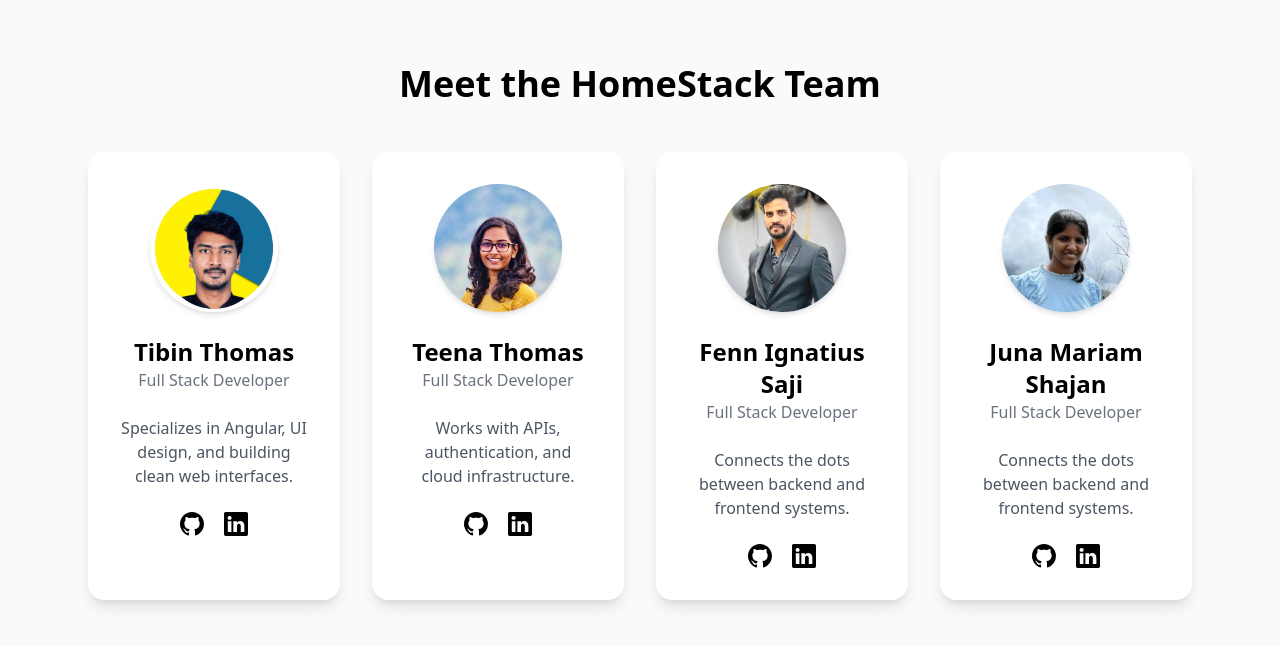
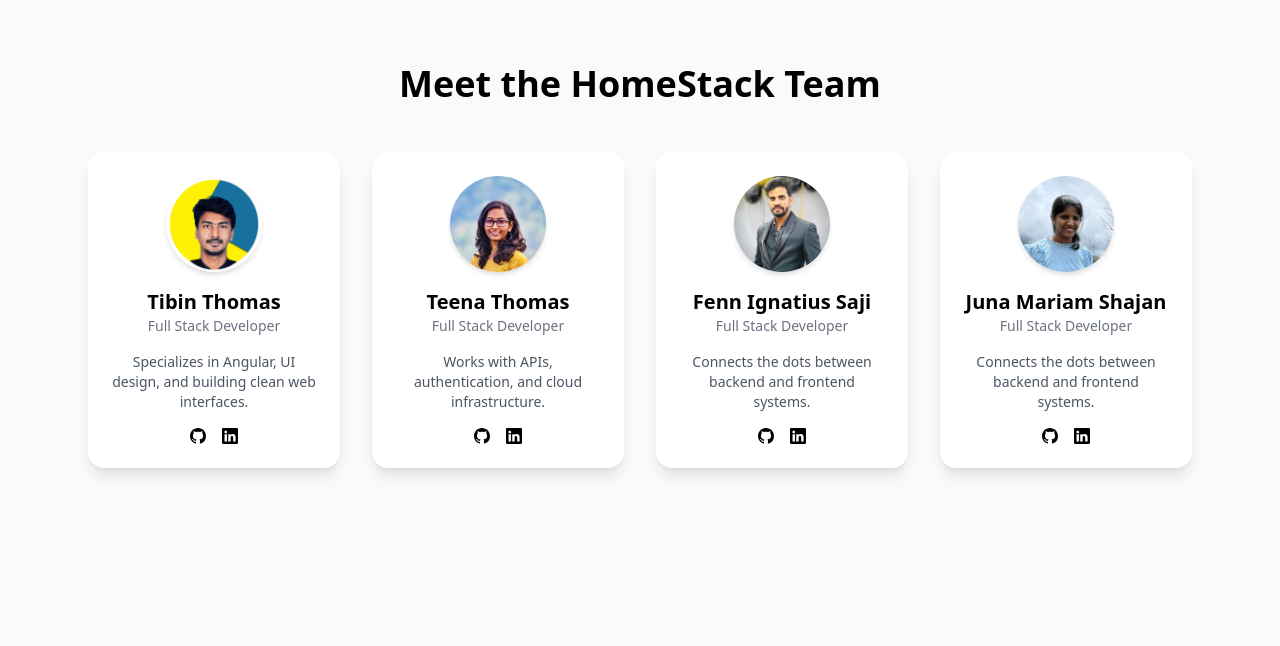
Before and after one commit to teena496/homestack-team, a plain HTML site: page index.html in a window 1280 px wide. Drawn offline with nearby package versions, Linux system fonts and the light colour scheme.

Commit message:
Refactor team member profiles for improved layout and styling

```diff
--- a/index.html
+++ b/index.html
@@ -15,38 +15,37 @@
       <ul class="grid grid-cols-1 sm:grid-cols-2 lg:grid-cols-4 gap-8">
         <!-- Tibin -->
         <li
-          class="p-8 bg-white rounded-2xl shadow-lg hover:shadow-2xl transition-shadow duration-300"
+          class="p-6 bg-white rounded-2xl shadow-lg hover:shadow-2xl transition-shadow duration-300"
         >
           <div class="flex flex-col items-center text-center">
             <img
               src="assets/tibin.jpeg"
               alt="Tibin Thomas"
-              class="w-32 h-32 rounded-full object-cover mb-6 shadow-md"
+              class="w-24 h-24 rounded-full object-cover mb-4 shadow-md"
             />
-            <h2 class="text-2xl font-semibold">Tibin Thomas</h2>
-            <p class="text-base text-gray-500 mb-3">Full Stack Developer</p>
-            <p class="mt-3 text-base text-gray-600">
+            <h2 class="text-xl font-semibold">Tibin Thomas</h2>
+            <p class="text-sm text-gray-500 mb-2">Full Stack Developer</p>
+            <p class="mt-2 text-sm text-gray-600">
               Specializes in Angular, UI design, and building clean web
               interfaces.
             </p>
-            <div class="mt-6 flex gap-5">
+            <div class="mt-4 flex gap-4">
               <a
                 href="https://github.com/tibinthomas"
                 target="_blank"
+                class="text-gray-700 hover:text-gray-900"
                 aria-label="GitHub"
               >
-                <img
-                  src="assets/github.svg"
-                  alt="github-icon"
-                  class="w-6 h-6"
-                />
+                <img src="assets/github.svg" alt="github-icon" />
               </a>
               <a
                 href="https://linkedin.com/in/thomas-tibin/"
                 target="_blank"
+                class="text-blue-600 hover:text-blue-800"
                 aria-label="LinkedIn"
               >
-                <img src="assets/linkedin.svg" class="w-6 h-6" />
+                <!-- LinkedIn Icon -->
+                <img src="assets/linkedin.svg" />
               </a>
             </div>
           </div>
@@ -54,37 +53,35 @@
 
         <!-- Teena -->
         <li
-          class="p-8 bg-white rounded-2xl shadow-lg hover:shadow-2xl transition-shadow duration-300"
+          class="p-6 bg-white rounded-2xl shadow-lg hover:shadow-2xl transition-shadow duration-300"
         >
           <div class="flex flex-col items-center text-center">
             <img
               src="assets/teena.jpg"
               alt="Teena Thomas"
-              class="w-32 h-32 rounded-full object-cover mb-6 shadow-md"
+              class="w-24 h-24 rounded-full object-cover mb-4 shadow-md"
             />
-            <h2 class="text-2xl font-semibold">Teena Thomas</h2>
-            <p class="text-base text-gray-500 mb-3">Full Stack Developer</p>
-            <p class="mt-3 text-base text-gray-600">
+            <h2 class="text-xl font-semibold">Teena Thomas</h2>
+            <p class="text-sm text-gray-500 mb-2">Full Stack Developer</p>
+            <p class="mt-2 text-sm text-gray-600">
               Works with APIs, authentication, and cloud infrastructure.
             </p>
-            <div class="mt-6 flex gap-5">
+            <div class="mt-4 flex gap-4">
               <a
                 href="https://github.com/teena496"
                 target="_blank"
+                class="text-gray-700 hover:text-gray-900"
                 aria-label="GitHub"
               >
-                <img
-                  src="assets/github.svg"
-                  alt="github-icon"
-                  class="w-6 h-6"
-                />
+                <img src="assets/github.svg" alt="github-icon" />
               </a>
               <a
                 href="https://linkedin.com/in/teena496"
                 target="_blank"
+                class="text-blue-600 hover:text-blue-800"
                 aria-label="LinkedIn"
               >
-                <img src="assets/linkedin.svg" class="w-6 h-6" />
+                <img src="assets/linkedin.svg" />
               </a>
             </div>
           </div>
@@ -92,37 +89,35 @@
 
         <!-- Fenn -->
         <li
-          class="p-8 bg-white rounded-2xl shadow-lg hover:shadow-2xl transition-shadow duration-300"
+          class="p-6 bg-white rounded-2xl shadow-lg hover:shadow-2xl transition-shadow duration-300"
         >
           <div class="flex flex-col items-center text-center">
             <img
               src="assets/fenn.jpeg"
               alt="Fenn Ignatius Saji"
-              class="w-32 h-32 rounded-full object-cover mb-6 shadow-md"
+              class="w-24 h-24 rounded-full object-cover mb-4 shadow-md"
             />
-            <h2 class="text-2xl font-semibold">Fenn Ignatius Saji</h2>
-            <p class="text-base text-gray-500 mb-3">Full Stack Developer</p>
-            <p class="mt-3 text-base text-gray-600">
+            <h2 class="text-xl font-semibold">Fenn Ignatius Saji</h2>
+            <p class="text-sm text-gray-500 mb-2">Full Stack Developer</p>
+            <p class="mt-2 text-sm text-gray-600">
               Connects the dots between backend and frontend systems.
             </p>
-            <div class="mt-6 flex gap-5">
+            <div class="mt-4 flex gap-4">
               <a
                 href="https://github.com/fennsaji"
                 target="_blank"
+                class="text-gray-700 hover:text-gray-900"
                 aria-label="GitHub"
               >
-                <img
-                  src="assets/github.svg"
-                  alt="github-icon"
-                  class="w-6 h-6"
-                />
+                <img src="assets/github.svg" alt="github-icon" />
               </a>
               <a
                 href="https://linkedin.com/in/fennsaji"
                 target="_blank"
+                class="text-blue-600 hover:text-blue-800"
                 aria-label="LinkedIn"
               >
-                <img src="assets/linkedin.svg" class="w-6 h-6" />
+                <img src="assets/linkedin.svg" />
               </a>
             </div>
           </div>
@@ -130,37 +125,35 @@
 
         <!-- Juna -->
         <li
-          class="p-8 bg-white rounded-2xl shadow-lg hover:shadow-2xl transition-shadow duration-300"
+          class="p-6 bg-white rounded-2xl shadow-lg hover:shadow-2xl transition-shadow duration-300"
         >
           <div class="flex flex-col items-center text-center">
             <img
               src="assets/juna.jpeg"
               alt="Juna Mariam Shajan"
-              class="w-32 h-32 rounded-full object-cover mb-6 shadow-md"
+              class="w-24 h-24 rounded-full object-cover mb-4 shadow-md"
             />
-            <h2 class="text-2xl font-semibold">Juna Mariam Shajan</h2>
-            <p class="text-base text-gray-500 mb-3">Full Stack Developer</p>
-            <p class="mt-3 text-base text-gray-600">
+            <h2 class="text-xl font-semibold">Juna Mariam Shajan</h2>
+            <p class="text-sm text-gray-500 mb-2">Full Stack Developer</p>
+            <p class="mt-2 text-sm text-gray-600">
               Connects the dots between backend and frontend systems.
             </p>
-            <div class="mt-6 flex gap-5">
+            <div class="mt-4 flex gap-4">
               <a
                 href="https://github.com/junamariam"
                 target="_blank"
+                class="text-gray-700 hover:text-gray-900"
                 aria-label="GitHub"
               >
-                <img
-                  src="assets/github.svg"
-                  alt="github-icon"
-                  class="w-6 h-6"
-                />
+                <img src="assets/github.svg" alt="github-icon" />
               </a>
               <a
                 href="https://linkedin.com/in/juna-mariam-shajan-050b93224/"
                 target="_blank"
+                class="text-blue-600 hover:text-blue-800"
                 aria-label="LinkedIn"
               >
-                <img src="assets/linkedin.svg" class="w-6 h-6" />
+                <img src="assets/linkedin.svg" />
               </a>
             </div>
           </div>
```
